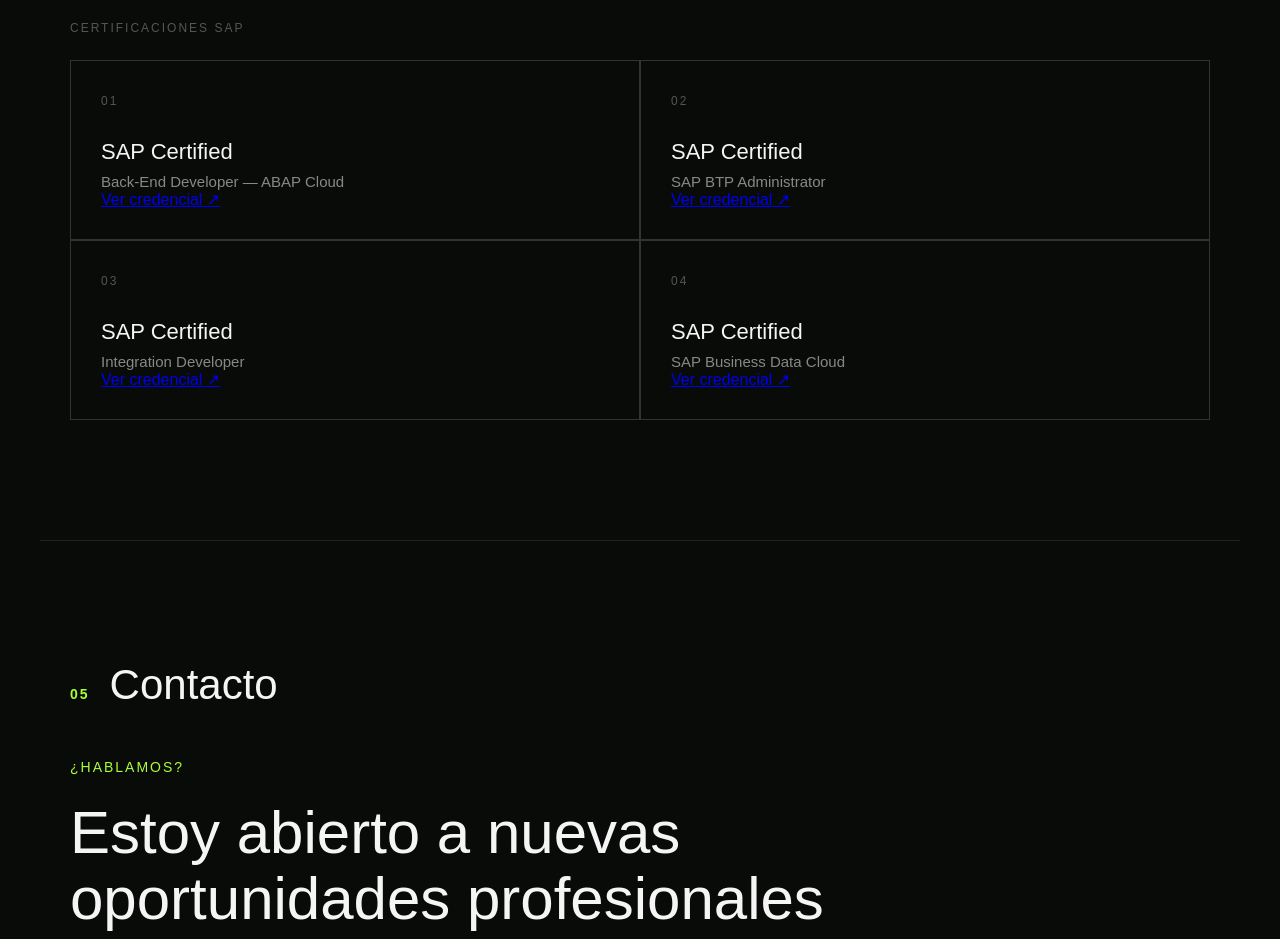
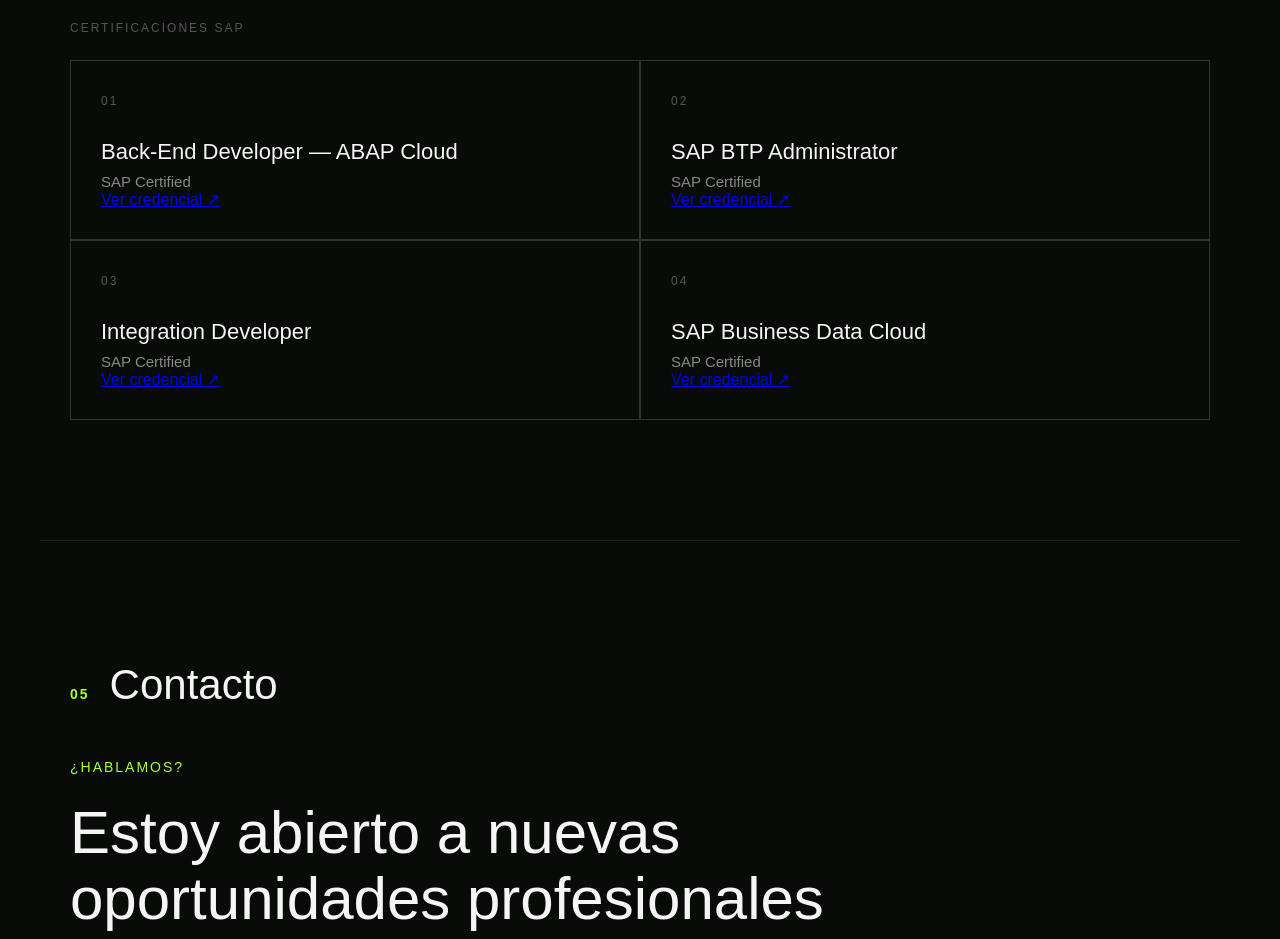
Before and after one commit to AlvaroBelizon/portfolio-alvaro, a plain HTML site: page index.html in a window 1280 px wide. Shown: the part 4120-5059 px from the top of the page. Drawn offline with Linux system fonts and the light colour scheme.

Commit message:
cambio estetico

```diff
--- a/index.html
+++ b/index.html
@@ -353,11 +353,10 @@
 
 				    <div class="certificaciones-grid">
 
-				        <!-- ABAP CLOUD -->
 				        <div class="certificacion">
 				            <span>01</span>
-				            <h3>SAP Certified</h3>
-				            <p>Back-End Developer — ABAP Cloud</p>
+				            <h3>Back-End Developer — ABAP Cloud</h3>
+				            <p>SAP Certified</p>
 
 				            <a href="https://www.credly.com/badges/9c713b77-c151-4388-b8b9-404a169890d7"
 				               target="_blank"
@@ -367,11 +366,10 @@
 				            </a>
 				        </div>
 
-				        <!-- SAP BTP -->
 				        <div class="certificacion">
 				            <span>02</span>
-				            <h3>SAP Certified</h3>
-				            <p>SAP BTP Administrator</p>
+				            <h3>SAP BTP Administrator</h3>
+				            <p>SAP Certified</p>
 
 				            <a href="https://www.credly.com/badges/96403761-dc3b-404b-9543-8718dbc328f4"
 				               target="_blank"
@@ -381,11 +379,10 @@
 				            </a>
 				        </div>
 
-				        <!-- INTEGRATION DEVELOPER -->
 				        <div class="certificacion">
 				            <span>03</span>
-				            <h3>SAP Certified</h3>
-				            <p>Integration Developer</p>
+				            <h3>Integration Developer</h3>
+				            <p>SAP Certified</p>
 
 				            <a href="https://www.credly.com/badges/1ef8ed6c-58c6-4440-89c2-46970926bd28"
 				               target="_blank"
@@ -395,11 +392,10 @@
 				            </a>
 				        </div>
 
-				        <!-- BUSINESS DATA CLOUD -->
 				        <div class="certificacion">
 				            <span>04</span>
-				            <h3>SAP Certified</h3>
-				            <p>SAP Business Data Cloud</p>
+				            <h3>SAP Business Data Cloud</h3>
+				            <p>SAP Certified</p>
 
 				            <a href="https://www.credly.com/badges/f3a4de4e-3a4a-4ab6-91e5-9dcb3666bcb5"
 				               target="_blank"
```
